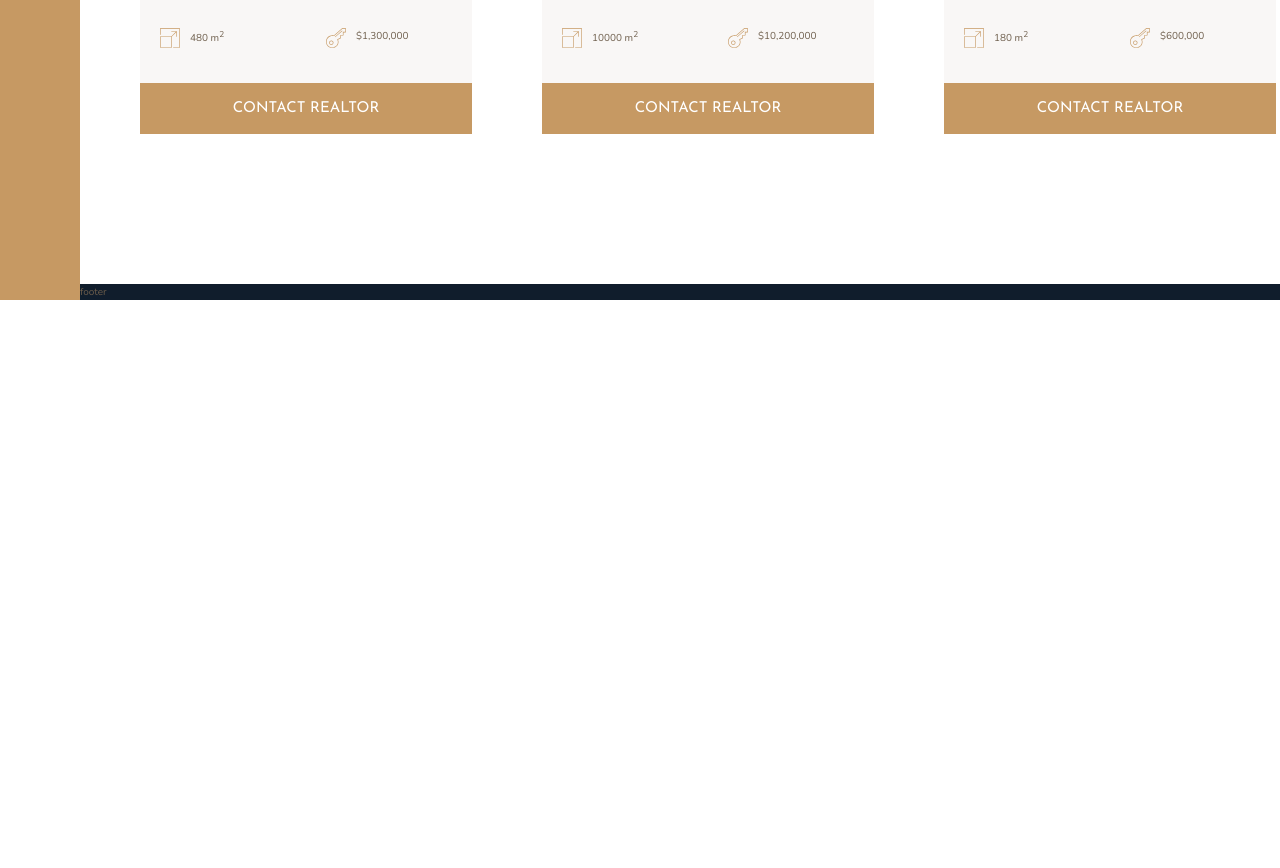
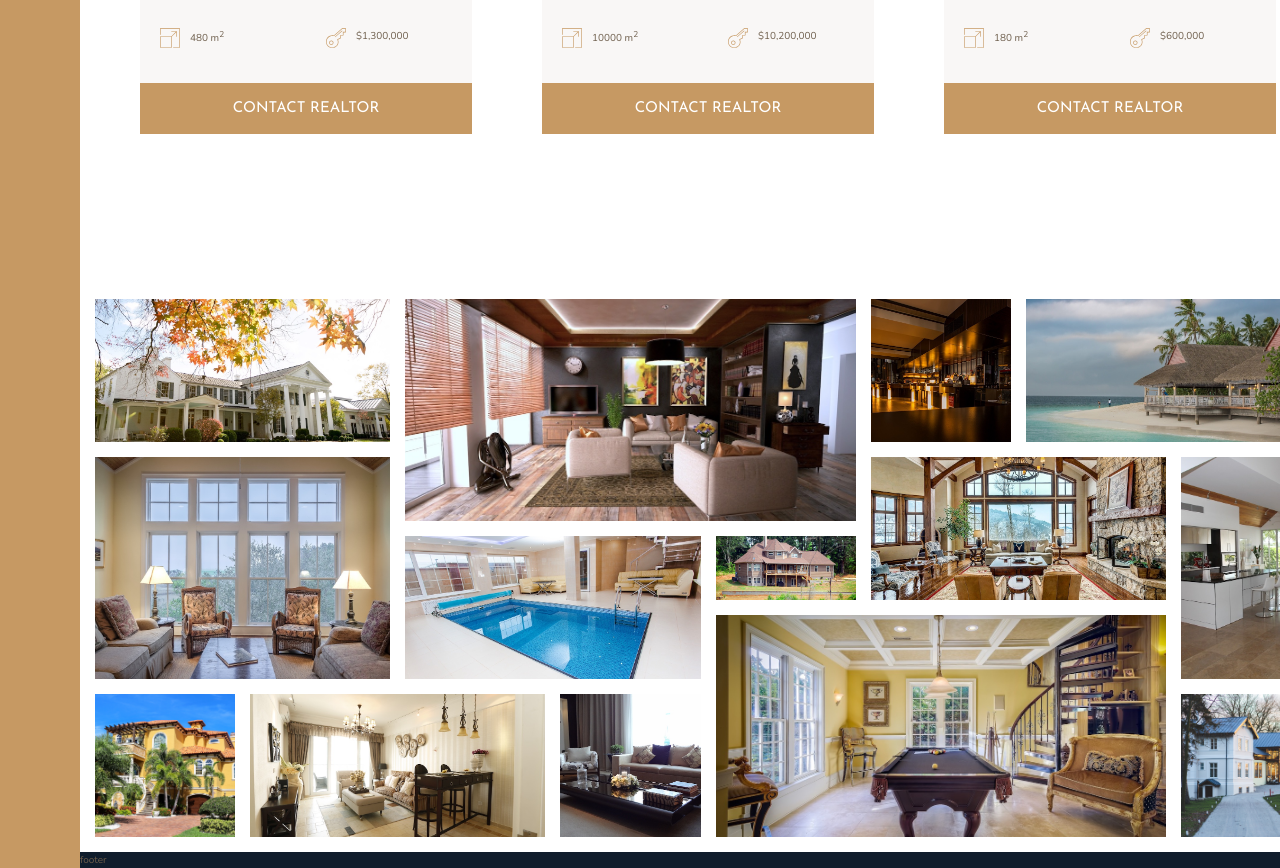
Before and after one commit to gladiatorhh/NexterLnding, a website: page index.html in a window 1280 px wide. Shown: the part 2900-3768 px from the top of the page. Before the commit the page ends 3200 px from the top, so only its background shows below. Drawn offline with nearby package versions, Linux system fonts and the light colour scheme.

Commit message:
Complete gallery section

```diff
--- a/index.html
+++ b/index.html
@@ -300,7 +300,50 @@
         </div>
     </section>
 
-    <section classllery">Gallery</section>
+    <section class="gallery">
+        <figure class="gallery__item gallery__item--1">
+            <img src="img/gal-1.jpeg" alt="Gallery image 1" class="gallery__img">
+        </figure>
+        <figure class="gallery__item gallery__item--2">
+            <img src="img/gal-2.jpeg" alt="Gallery image 2" class="gallery__img">
+        </figure>
+        <figure class="gallery__item gallery__item--3">
+            <img src="img/gal-3.jpeg" alt="Gallery image 3" class="gallery__img">
+        </figure>
+        <figure class="gallery__item gallery__item--4">
+            <img src="img/gal-4.jpeg" alt="Gallery image 4" class="gallery__img">
+        </figure>
+        <figure class="gallery__item gallery__item--5">
+            <img src="img/gal-5.jpeg" alt="Gallery image 5" class="gallery__img">
+        </figure>
+        <figure class="gallery__item gallery__item--6">
+            <img src="img/gal-6.jpeg" alt="Gallery image 6" class="gallery__img">
+        </figure>
+        <figure class="gallery__item gallery__item--7">
+            <img src="img/gal-7.jpeg" alt="Gallery image 7" class="gallery__img">
+        </figure>
+        <figure class="gallery__item gallery__item--8">
+            <img src="img/gal-8.jpeg" alt="Gallery image 8" class="gallery__img">
+        </figure>
+        <figure class="gallery__item gallery__item--9">
+            <img src="img/gal-9.jpeg" alt="Gallery image 9" class="gallery__img">
+        </figure>
+        <figure class="gallery__item gallery__item--10">
+            <img src="img/gal-10.jpeg" alt="Gallery image 10" class="gallery__img">
+        </figure>
+        <figure class="gallery__item gallery__item--11">
+            <img src="img/gal-11.jpeg" alt="Gallery image 11" class="gallery__img">
+        </figure>
+        <figure class="gallery__item gallery__item--12">
+            <img src="img/gal-12.jpeg" alt="Gallery image 12" class="gallery__img">
+        </figure>
+        <figure class="gallery__item gallery__item--13">
+            <img src="img/gal-13.jpeg" alt="Gallery image 13" class="gallery__img">
+        </figure>
+        <figure class="gallery__item gallery__item--14">
+            <img src="img/gal-14.jpeg" alt="Gallery image 14" class="gallery__img">
+        </figure>
+    </section>
 
     <footer class="footer">footer</footer>
 </body>
--- a/sass/pages/_home.scss
+++ b/sass/pages/_home.scss
@@ -65,4 +65,88 @@
 
 .gallery {
     grid-column: full-start / full-end;
+    display: grid;
+    grid-template-columns: repeat(8, 1fr);
+    grid-template-rows: repeat(7, 5vw);
+    grid-gap: 1.5rem;
+    padding: 1.5rem;
+
+    &__item {
+        &--1 {
+            grid-column: 1 / span 2;
+            grid-row: 1 / span 2;
+        }
+
+        &--2 {
+            grid-column: 3 / span 3;
+            grid-row: 1 / span 3;
+        }
+
+        &--3 {
+            grid-column: 6 / 7;
+            grid-row: 1 / span 2;
+        }
+
+        &--4 {
+            grid-column: 7 / -1;
+            grid-row: 1 / span 2;
+        }
+
+        &--5 {
+            grid-column: 1 / span 2;
+            grid-row: 3 / span 3;
+        }
+
+        &--6 {
+            grid-column: 3 / span 2;
+            grid-row: 4 / span 2;
+        }
+
+        &--7 {
+            grid-column: 5 / 6;
+            grid-row: 4 / 5;
+        }
+
+        &--8 {
+            grid-column: 6 / span 2;
+            grid-row: 3 / span 2;
+        }
+
+        &--9 {
+            grid-column: 8 / -1;
+            grid-row: 3 / span 3;
+        }
+
+        &--10 {
+            grid-column: 1 / 2;
+            grid-row: 6 / -1;
+        }
+
+        &--11 {
+            grid-column: 2 / span 2;
+            grid-row: 6 / -1;
+        }
+
+        &--12 {
+            grid-column: 4 / 5;
+            grid-row: 6 / -1;
+        }
+
+        &--13 {
+            grid-column: 5 / span 3;
+            grid-row: 5 / -1;
+        }
+
+        &--14 {
+            grid-column: 8 / -1;
+            grid-row: 6 / -1;
+        }
+    }
+
+    &__img {
+        width: 100%;
+        height: 100%;
+        object-fit: cover;
+        display: block;
+    }
 }
```
Also changed, not shown: style/style.css.
